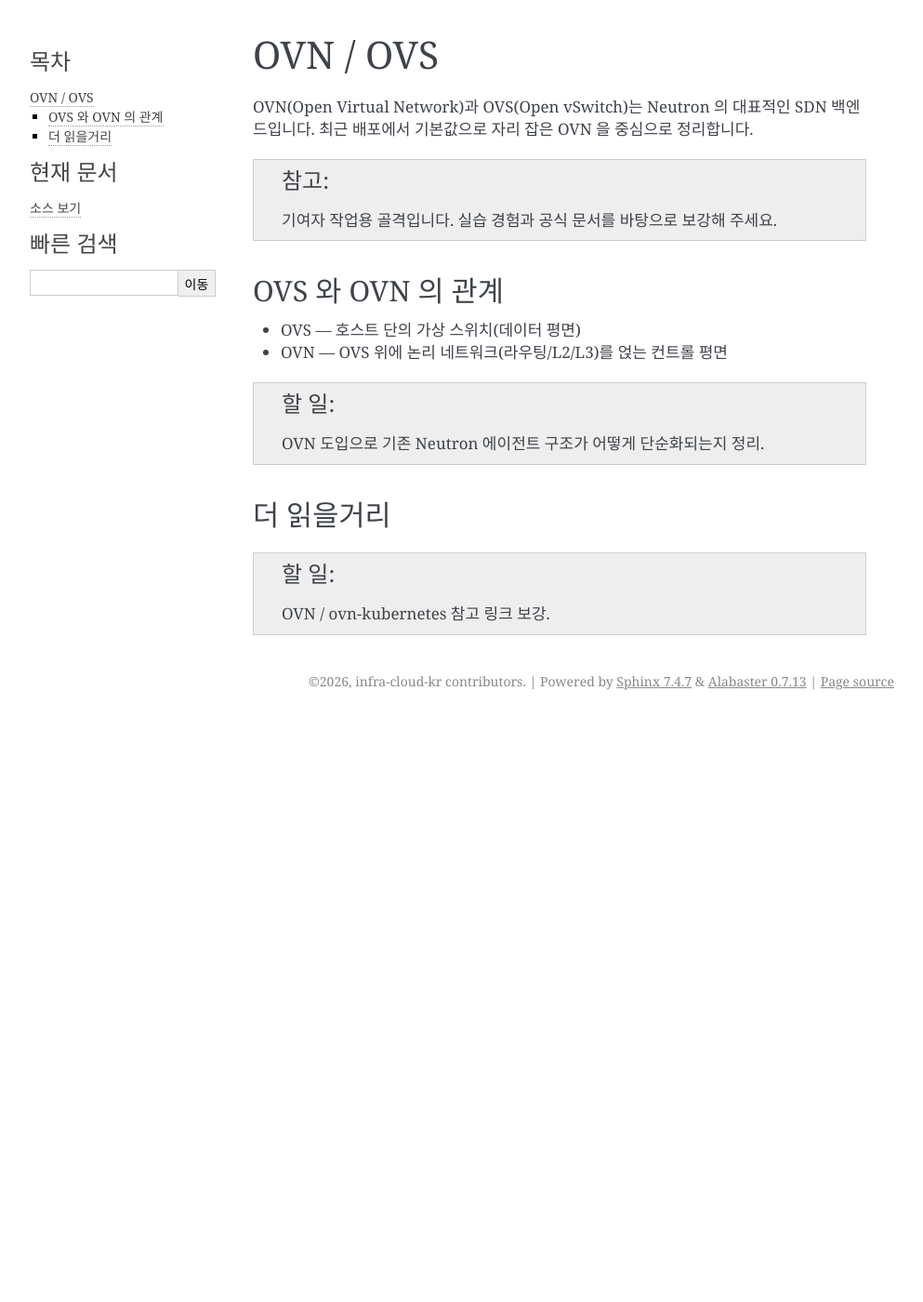
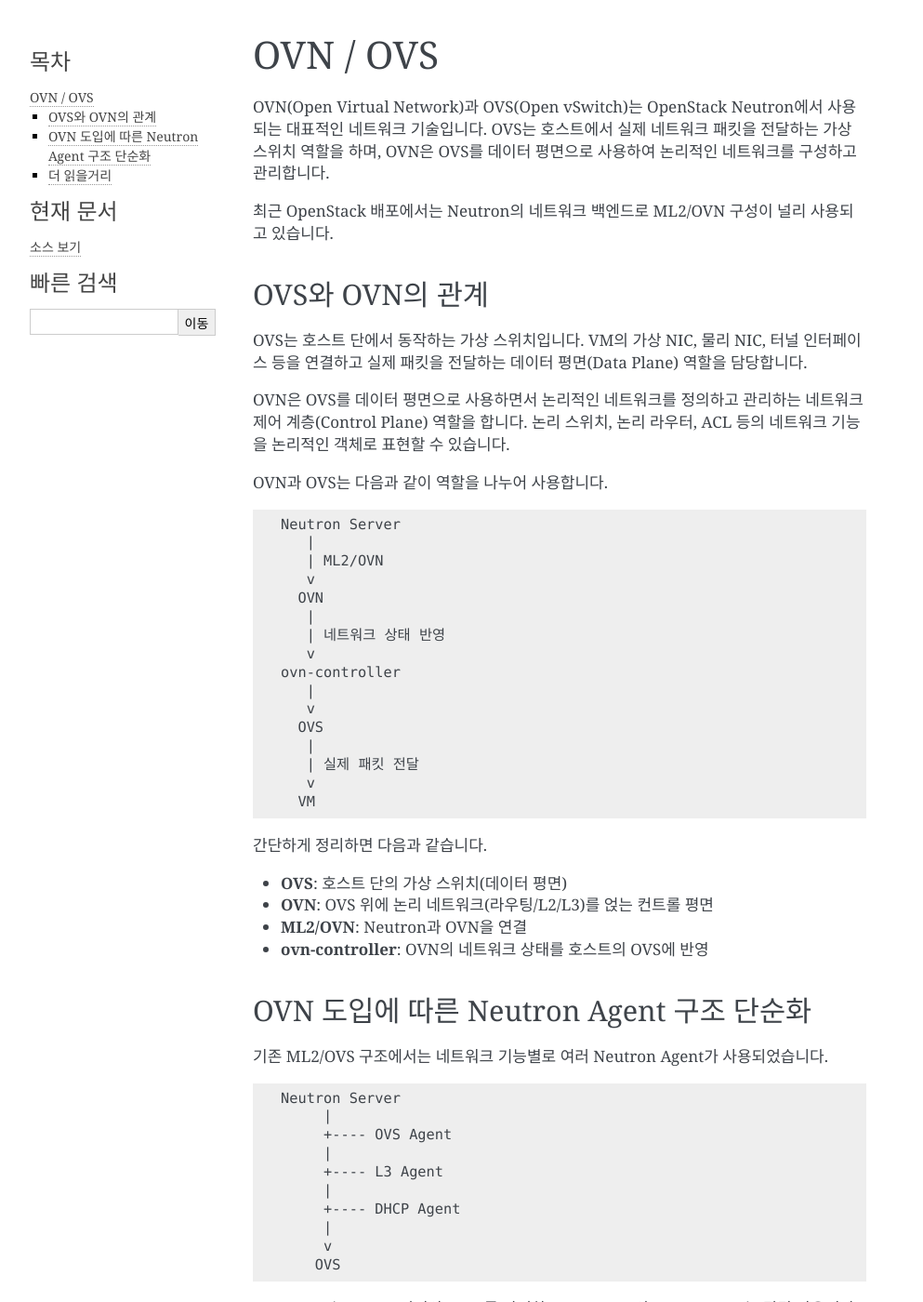
Before and after one commit to infra-cloud-kr/openstack-kubernetes, a Sphinx documentation site: the page built from doc/source/networking/ovn-ovs.rst, in a window 1280 px wide and 1400 px high. Shown: the whole window at 93% size, without its empty margins (148-1141 px from the left). Built offline with Sphinx 7.4.7, drawn with Linux system fonts in a browser that asks for light colours; some of the changed text lies outside the part shown.

Commit message:
Update ovn-and-ovs.rst

```diff
--- a/doc/source/networking/ovn-ovs.rst
+++ b/doc/source/networking/ovn-ovs.rst
@@ -2,28 +2,129 @@
 OVN / OVS
 ====================
 
-OVN(Open Virtual Network)과 OVS(Open vSwitch)는 Neutron 의 대표적인 SDN
-백엔드입니다. 최근 배포에서 기본값으로 자리 잡은 OVN 을 중심으로 정리합니다.
+OVN(Open Virtual Network)과 OVS(Open vSwitch)는 OpenStack Neutron에서
+사용되는 대표적인 네트워크 기술입니다. OVS는 호스트에서 실제 네트워크
+패킷을 전달하는 가상 스위치 역할을 하며, OVN은 OVS를 데이터 평면으로
+사용하여 논리적인 네트워크를 구성하고 관리합니다.
+
+최근 OpenStack 배포에서는 Neutron의 네트워크 백엔드로 ML2/OVN 구성이
+널리 사용되고 있습니다.
+
+
+OVS와 OVN의 관계
+----------------
+
+OVS는 호스트 단에서 동작하는 가상 스위치입니다.
+VM의 가상 NIC, 물리 NIC, 터널 인터페이스 등을 연결하고 실제 패킷을
+전달하는 데이터 평면(Data Plane) 역할을 담당합니다.
+
+OVN은 OVS를 데이터 평면으로 사용하면서
+논리적인 네트워크를 정의하고 관리하는 네트워크 제어 계층(Control Plane)
+역할을 합니다. 논리 스위치, 논리 라우터, ACL 등의 네트워크
+기능을 논리적인 객체로 표현할 수 있습니다.
+
+OVN과 OVS는 다음과 같이 역할을
+나누어 사용합니다.
+
+.. code-block:: text
+
+   Neutron Server
+      |
+      | ML2/OVN
+      v
+     OVN
+      |
+      | 네트워크 상태 반영
+      v
+   ovn-controller
+      |
+      v
+     OVS
+      |
+      | 실제 패킷 전달
+      v
+     VM
+
+간단하게 정리하면 다음과 같습니다.
+
+* **OVS**: 호스트 단의 가상 스위치(데이터 평면)
+* **OVN**: OVS 위에 논리 네트워크(라우팅/L2/L3)를 얹는 컨트롤 평면
+* **ML2/OVN**: Neutron과 OVN을 연결
+* **ovn-controller**: OVN의 네트워크 상태를 호스트의 OVS에 반영
+
+
+OVN 도입에 따른 Neutron Agent 구조 단순화
+-----------------------------------------
+
+기존 ML2/OVS 구조에서는 네트워크 기능별로 여러 Neutron Agent가
+사용되었습니다.
+
+.. code-block:: text
+
+   Neutron Server
+        |
+        +---- OVS Agent
+        |
+        +---- L3 Agent
+        |
+        +---- DHCP Agent
+        |
+        v
+       OVS
+
+OVS Agent는 OVS 브리지와 Flow를 관리하고, L3 Agent와 DHCP Agent는
+각각 라우팅과 DHCP 기능을 담당합니다.
+
+네트워크 기능별로 Agent가 구성되기 때문에 여러 Agent의 상태와
+통신을 함께 관리해야 합니다.
+
+ML2/OVN에서는 OVN이 논리 네트워크 모델을 통해 주요 네트워크 기능을
+처리하므로 구조가 다음과 같이 단순화됩니다.
+
+.. code-block:: text
+
+   Neutron Server
+        |
+      ML2/OVN
+        |
+        v
+      OVN DB
+        |
+        v
+   ovn-controller
+        |
+        v
+       OVS
+
+OVN은 논리적인 네트워크 객체로 관리하고, :code:`ovn-controller` 프로세스가
+이를 각 호스트의 OVS 데이터 평면에 반영합니다.
+
+이에 따라 기존의 OVS Agent, L3 Agent, DHCP Agent가 담당하던
+주요 네트워크 기능을 OVN으로 통합할 수 있으며, Neutron의
+Agent 중심 구조가 단순해집니다.
 
 .. note::
 
-   기여자 작업용 골격입니다. 실습 경험과 공식 문서를 바탕으로 보강해 주세요.
-
-
-OVS 와 OVN 의 관계
-==================
-
-* OVS — 호스트 단의 가상 스위치(데이터 평면)
-* OVN — OVS 위에 논리 네트워크(라우팅/L2/L3)를 얹는 컨트롤 평면
-
-.. todo::
-
-   OVN 도입으로 기존 Neutron 에이전트 구조가 어떻게 단순화되는지 정리.
+   OVN을 사용한다고 해서 모든 Neutron Agent가 사라지는 것은 아닙니다.
+   일부 기능에서는 여전히 Neutron Agent가 사용될 수 있습니다.
+   따라서 OVN은 기존 Agent를 완전히 제거한다기보다, 핵심 네트워크
+   기능을 OVN으로 이동하여 Agent 구조를 단순화한 것입니다.
 
 
 더 읽을거리
-===========
+-----------
 
-.. todo::
+* `OVN Features
+  <https://docs.openstack.org/neutron/latest/admin/ovn/features.html>`_
 
-   OVN / ovn-kubernetes 참고 링크 보강.
+* `OVN Documentation
+  <https://docs.ovn.org/en/latest/>`_
+
+* `OVN-Kubernetes
+  <https://ovn-kubernetes.io/>`_
+
+* `Open vSwitch Documentation
+  <https://docs.openvswitch.org/en/latest/>`_
+
+* `Neutron OVN Design
+  <https://docs.openstack.org/neutron/latest/contributor/internals/ovn/index.html>`_
```
